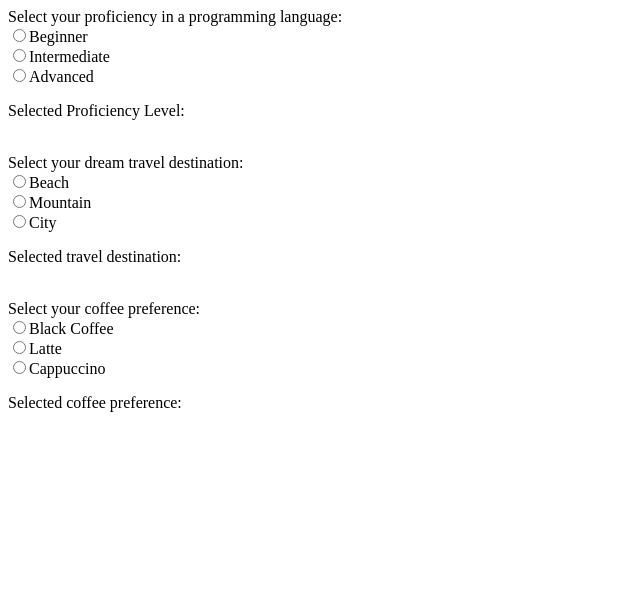
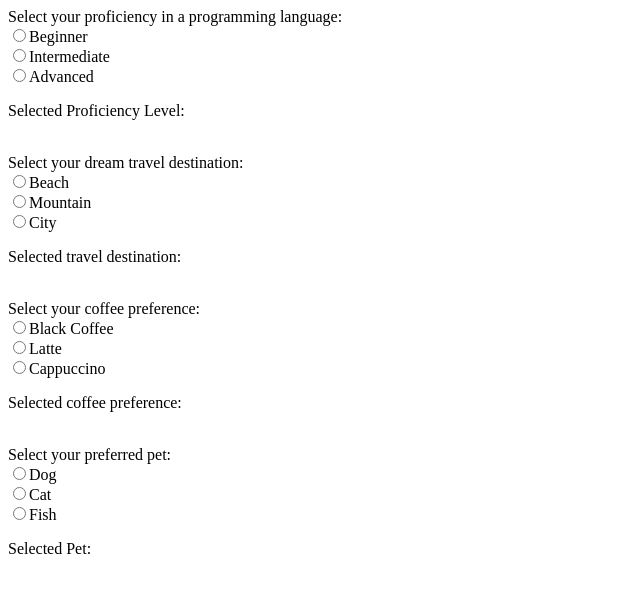
Before and after one commit to 7vTr0x7/React.js-2, a React (Vite) app in the folder IR4.5_HW2/: page / in a window 1280 px wide. Shown: the top 592 px of the page, without its empty margins (0-640 px from the left). Built offline with nearby package versions, Linux system fonts and the light colour scheme.

Commit message:
IR4.5_HW2 - SelectPet

```diff
--- a/IR4.5_HW2/src/App.jsx
+++ b/IR4.5_HW2/src/App.jsx
@@ -2,6 +2,7 @@ import React from "react";
 import SelectProficiency from "./components/SelectProficiency";
 import SelectDestination from "./components/SelectDestination";
 import SelectCoffee from "./components/SelectCoffee";
+import SelectPet from "./components/SelectPet";
 
 const App = () => {
   return (
@@ -11,6 +12,8 @@ const App = () => {
       <SelectDestination />
       <br />
       <SelectCoffee />
+      <br />
+      <SelectPet />
     </div>
   );
 };
--- /dev/null
+++ b/IR4.5_HW2/src/components/SelectPet.jsx
@@ -0,0 +1,35 @@
+import React, { useState } from "react";
+
+const SelectPet = () => {
+  const [selectedPet, setSelectedPet] = useState("");
+
+  const petSelectionHandler = (e) => {
+    setSelectedPet(e.target.value);
+  };
+
+  return (
+    <div>
+      <form onChange={petSelectionHandler}>
+        <label>Select your preferred pet:</label>
+        <br />
+        <label htmlFor="dog">
+          <input type="radio" name="pet" value="dog" id="dog" />
+          Dog
+        </label>
+        <br />
+        <label htmlFor="cat">
+          <input type="radio" name="pet" value="cat" id="cat" />
+          Cat
+        </label>
+        <br />
+        <label htmlFor="fish">
+          <input type="radio" name="pet" value="fish" id="fish" />
+          Fish
+        </label>
+      </form>
+      <p>Selected Pet: {selectedPet}</p>
+    </div>
+  );
+};
+
+export default SelectPet;
```
